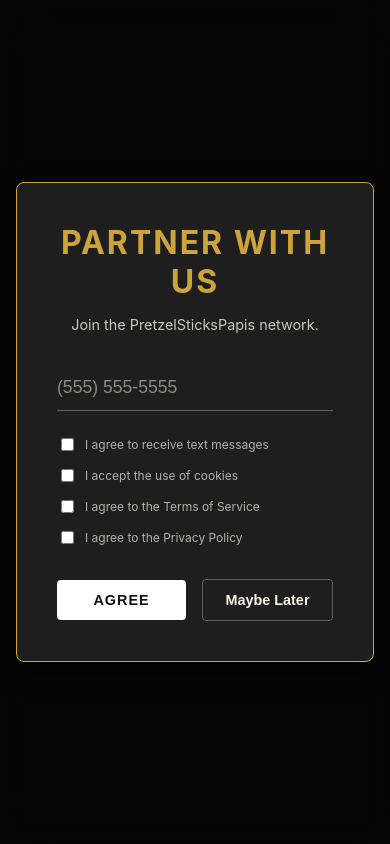
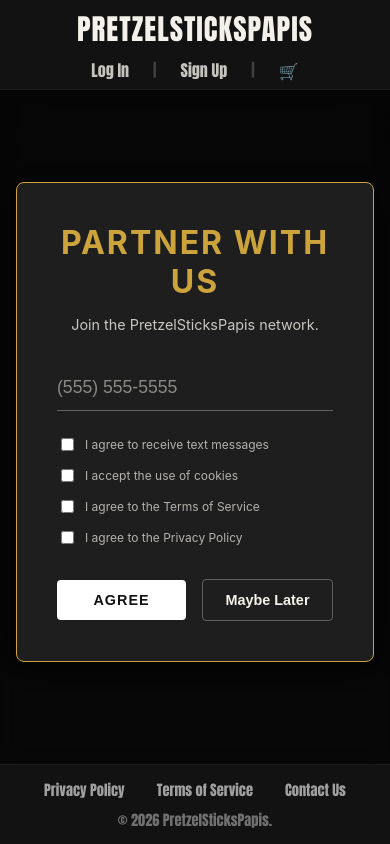
Before and after one commit to cobrinhabjjlv-mitaco/example-webapp-scroll-video, a website built with Vite: page index.html in a window 390 px wide. Built offline with nearby package versions, Linux system fonts and the light colour scheme; grey boxes are pictures that could not be loaded.

Commit message:
style: frame video strictly between solid header and footer

```diff
--- a/index.html
+++ b/index.html
@@ -7,6 +7,18 @@
   <link rel="stylesheet" href="/src/style.css" />
 </head>
 <body>
+  <!-- Top Header -->
+  <header class="top-header">
+    <div class="brand">PRETZELSTICKSPAPIS</div>
+    <div class="header-nav">
+      <a href="#">Log In</a>
+      <span class="divider">|</span>
+      <a href="#">Sign Up</a>
+      <span class="divider">|</span>
+      <a href="#" class="cart-icon">🛒</a>
+    </div>
+  </header>
+
   <!-- Robot Check Overlay -->
   <div id="robot-check" class="robot-check-overlay">
     <div class="spinner"></div>
@@ -15,7 +27,7 @@
 
   <!-- Welcome Banner -->
   <div id="welcome-banner" class="welcome-banner-overlay" style="display: none; opacity: 0;">
-    <h1 class="brand-title" style="font-size: 3rem; text-shadow: 0 4px 15px rgba(0,0,0,0.8);">Welcome to PretzelSticksPapis</h1>
+    <h1 class="welcome-text">WELCOME TO...</h1>
   </div>
 
   <!-- Modal Overlay -->
@@ -59,6 +71,18 @@
     <button id="btn-wholesale" class="btn-cta">BECOME A RESELLER / BUY WHOLESALE</button>
   </div>
 
+  <!-- Bottom Footer -->
+  <footer class="bottom-footer">
+    <div class="footer-links">
+      <a href="#">Privacy Policy</a>
+      <a href="#">Terms of Service</a>
+      <a href="#">Contact Us</a>
+    </div>
+    <div class="footer-copy">
+      &copy; 2026 PretzelSticksPapis.
+    </div>
+  </footer>
+
   <script src="/src/mock-api.js"></script>
   <script src="/src/main.js" type="module"></script>
 </body>
--- a/src/main.js
+++ b/src/main.js
@@ -202,14 +202,35 @@ document.addEventListener('DOMContentLoaded', () => {
 
       const cw = cv.width;
       const ch = cv.height;
-      const fit = getFit();
 
-      const s = fit === 'cover'
-        ? Math.max(cw / iw, ch / ih)
-        : Math.min(cw / iw, ch / ih);
+      // ── Stretch approach ──────────────────────────────────────────────
+      // On portrait mobile a 1:1 video fills the screen but crops too much.
+      // Instead of pure cover (crops sides) or contain (black bars on top),
+      // we interpolate 35% toward the viewport's own aspect ratio.
+      // This stretches the frame vertically so less of the sides are clipped,
+      // producing a natural-looking result on any screen size.
+      const STRETCH_AMOUNT = 0.35;
+      const viewportRatio = ch / cw;        // e.g. 2.16 on iPhone portrait
+      const sourceRatio   = ih / iw;        // 1.0 for square video
+      const isMobile      = viewportRatio > 1.2; // portrait phone / tablet
 
-      const dw = iw * s;
-      const dh = ih * s;
+      let dw, dh;
+
+      if (isMobile && viewportRatio > sourceRatio) {
+        // Interpolate ratio 35% toward the viewport ratio
+        const targetRatio = sourceRatio + STRETCH_AMOUNT * (viewportRatio - sourceRatio);
+        // Treat the frame as if it were this taller virtual size, then cover-scale
+        const virtualH = iw * targetRatio;
+        const s = Math.max(cw / iw, ch / virtualH);
+        dw = iw * s;
+        dh = virtualH * s; // vertically stretched — fills height, less side-crop
+      } else {
+        // Desktop / landscape: standard cover, no stretch needed
+        const s = Math.max(cw / iw, ch / ih);
+        dw = iw * s;
+        dh = ih * s;
+      }
+
       const dx = (cw - dw) / 2;
       const dy = (ch - dh) / 2;
 
--- a/src/style.css
+++ b/src/style.css
@@ -5,6 +5,8 @@
   --color-terracotta: #D76F30;
   --color-text-cream: #F4F1EA;
   --color-white: #FFFFFF;
+  --header-height: 76px;
+  --footer-height: 64px;
 }
 
 body {
@@ -181,8 +183,8 @@ body {
 
 .vs-cv-wrap {
   position: sticky;
-  top: 0;
-  height: 100vh;
+  top: var(--header-height);
+  height: calc(100vh - var(--header-height) - var(--footer-height));
   overflow: hidden;
   transition: opacity 0.5s ease;
 }
@@ -260,6 +262,120 @@ body {
   pointer-events: none;
 }
 
+.welcome-text {
+  font-family: "Impact", "Oswald", sans-serif;
+  font-size: 6rem;
+  font-weight: bold;
+  text-transform: uppercase;
+  letter-spacing: 4px;
+  color: var(--color-white);
+  text-shadow: 2px 4px 20px rgba(0,0,0,0.5);
+  margin: 0;
+  transform: scale(1.1);
+  animation: slight-zoom 1.5s ease-out forwards;
+}
+
+@keyframes slight-zoom {
+  to { transform: scale(1); }
+}
+
+/*
+  ===========================================
+  HEADERS & FOOTERS
+  ===========================================
+*/
+.top-header, .bottom-footer {
+  position: fixed;
+  left: 0;
+  right: 0;
+  background-color: var(--color-base); /* Solid background to hide content scrolling behind */
+  display: flex;
+  justify-content: space-between;
+  align-items: center;
+  padding: 0 2.5rem;
+  z-index: 1000;
+  font-family: "Oswald", "Impact", "Inter", sans-serif;
+  box-sizing: border-box;
+}
+
+.top-header {
+  top: 0;
+  height: var(--header-height);
+  border-bottom: 1px solid rgba(255, 255, 255, 0.05);
+}
+
+.bottom-footer {
+  bottom: 0;
+  height: var(--footer-height);
+  border-top: 1px solid rgba(255, 255, 255, 0.05);
+}
+
+.brand {
+  font-size: 1.8rem;
+  font-weight: 700;
+  letter-spacing: 1px;
+  color: var(--color-text-cream);
+  text-transform: uppercase;
+}
+
+.header-nav {
+  display: flex;
+  align-items: center;
+  gap: 1.5rem;
+  font-size: 1rem;
+}
+
+.header-nav a {
+  color: var(--color-text-cream);
+  text-decoration: none;
+  opacity: 0.8;
+  transition: opacity 0.3s, color 0.3s;
+}
+
+.header-nav a:hover {
+  opacity: 1;
+  color: var(--color-accent-gold);
+}
+
+.divider {
+  color: rgba(255, 255, 255, 0.2);
+}
+
+.footer-links {
+  display: flex;
+  gap: 2rem;
+  font-size: 0.9rem;
+}
+
+.footer-links a {
+  color: rgba(255, 255, 255, 0.6);
+  text-decoration: none;
+  transition: color 0.3s;
+}
+
+.footer-links a:hover {
+  color: var(--color-text-cream);
+}
+
+.footer-copy {
+  font-size: 0.9rem;
+  color: rgba(255, 255, 255, 0.4);
+}
+
+@media (max-width: 768px) {
+  :root {
+    --header-height: 90px;
+    --footer-height: 80px;
+  }
+  .welcome-text { font-size: 3.5rem; }
+  .top-header, .bottom-footer {
+    padding: 1rem;
+    flex-direction: column;
+    justify-content: center;
+    gap: 0.5rem;
+  }
+}
+
 /*
   ===========================================
   BOTTOM CTA
```
